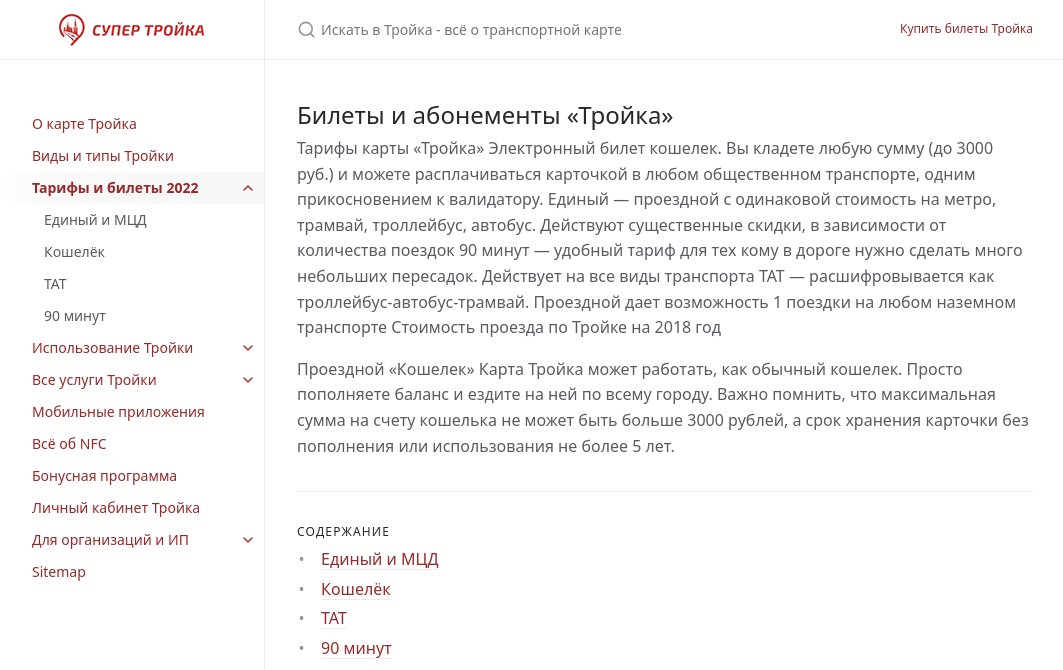
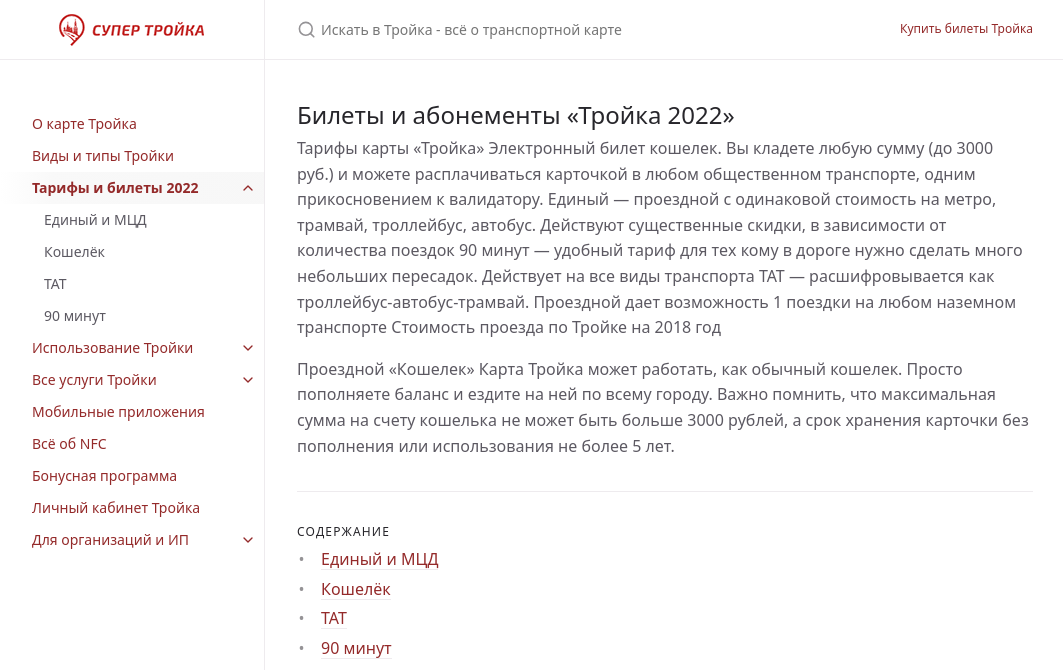
Before and after one commit to InvoiceBox/wiki.supertroika.ru, a Jekyll site: the page built from docs/tickets/tickets.md, in a window 1280 px wide. Shown: the top 670 px of the page, without its empty margins (107-1170 px from the left). Built offline with Jekyll 4.4.1, drawn with Linux system fonts in a browser that asks for light colours.

Commit message:
Small improvements

```diff
--- a/docs/tickets/tickets.md
+++ b/docs/tickets/tickets.md
@@ -6,7 +6,7 @@ has_children: true
 date: 2022-05-05 21:13:00 +0300
 ---
 
-## Билеты и абонементы «Тройка»
+## Билеты и абонементы «Тройка 2022»
 
 
 
```
Also changed, not shown: docs/sitemap.md (+2 -1 lines).
